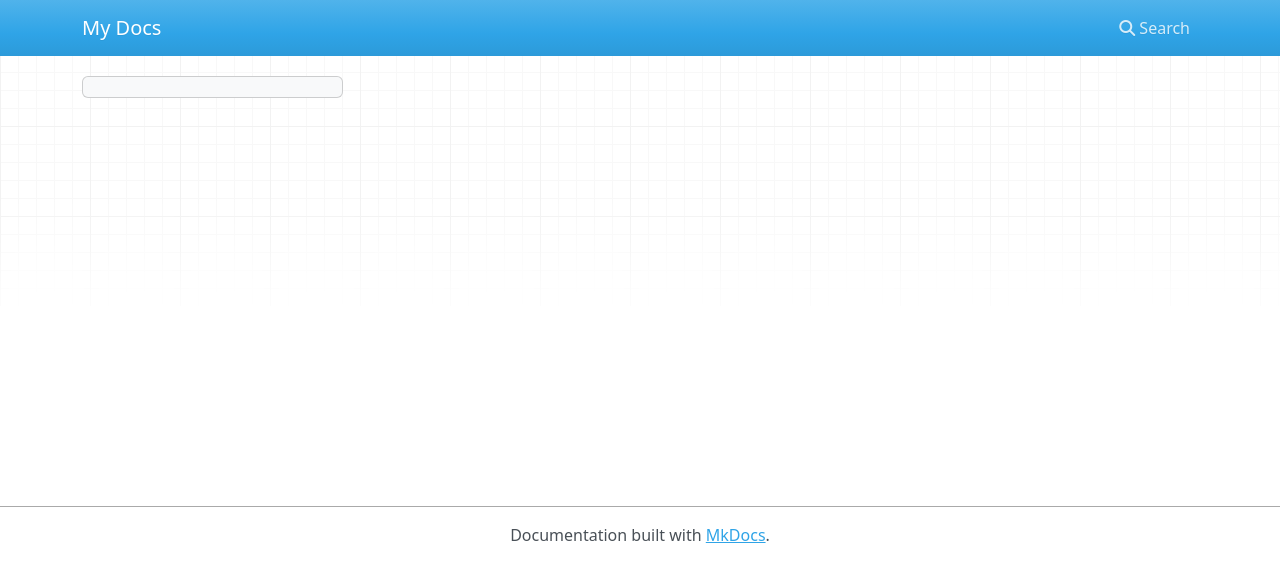
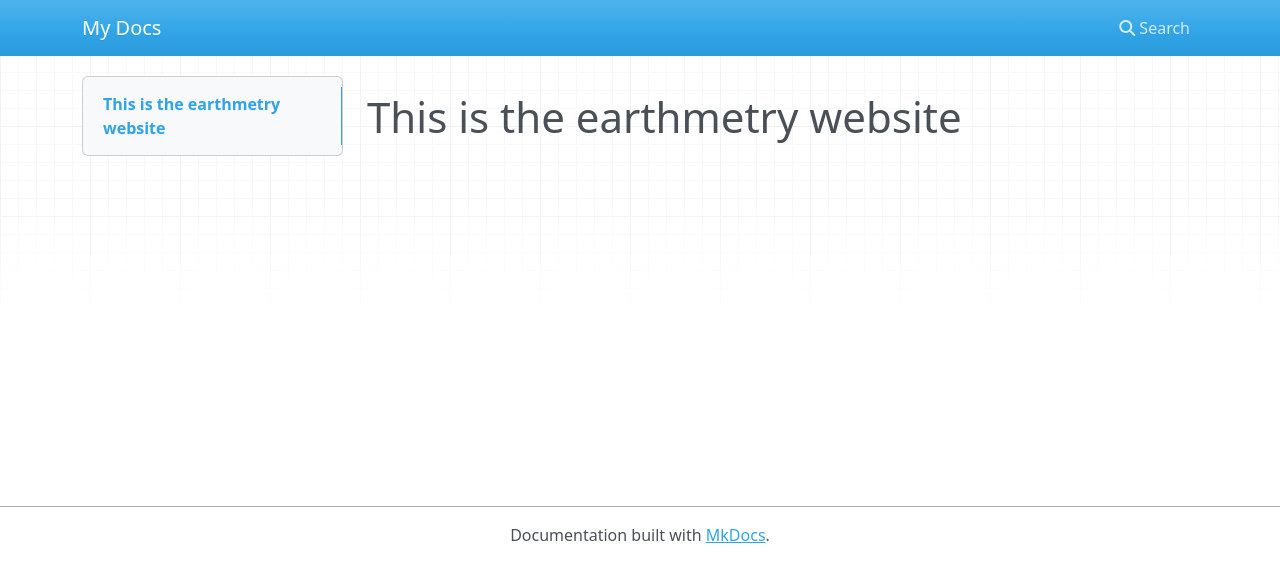
Before and after one commit to vivekpradhan/earthmetry-website, an MkDocs documentation site: the page built from docs/index.md, in a window 1280 px wide. Shown: the top 582 px of the page. Built offline with MkDocs 1.6.1, drawn with Linux system fonts in a browser that asks for light colours; nearby versions of some CDN libraries.

Commit message:
initial test

```diff
--- a/docs/index.md
+++ b/docs/index.md
@@ -7,3 +7,6 @@
 <meta name="msapplication-TileColor" content="#2d89ef">
 <meta name="msapplication-config" content="/assets/browserconfig.xml">
 <meta name="theme-color" content="#ffffff">
+
+
+# This is the earthmetry website
```
